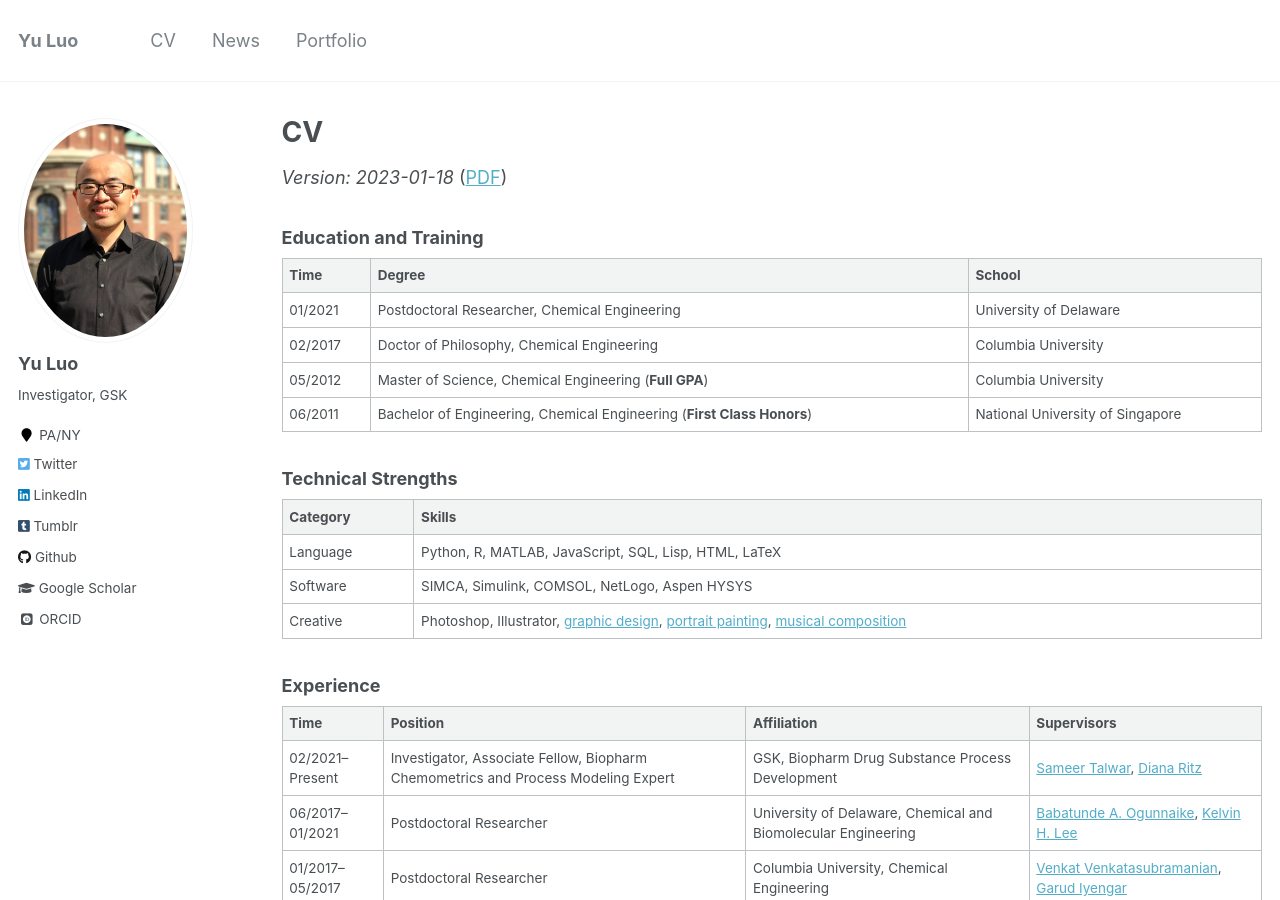
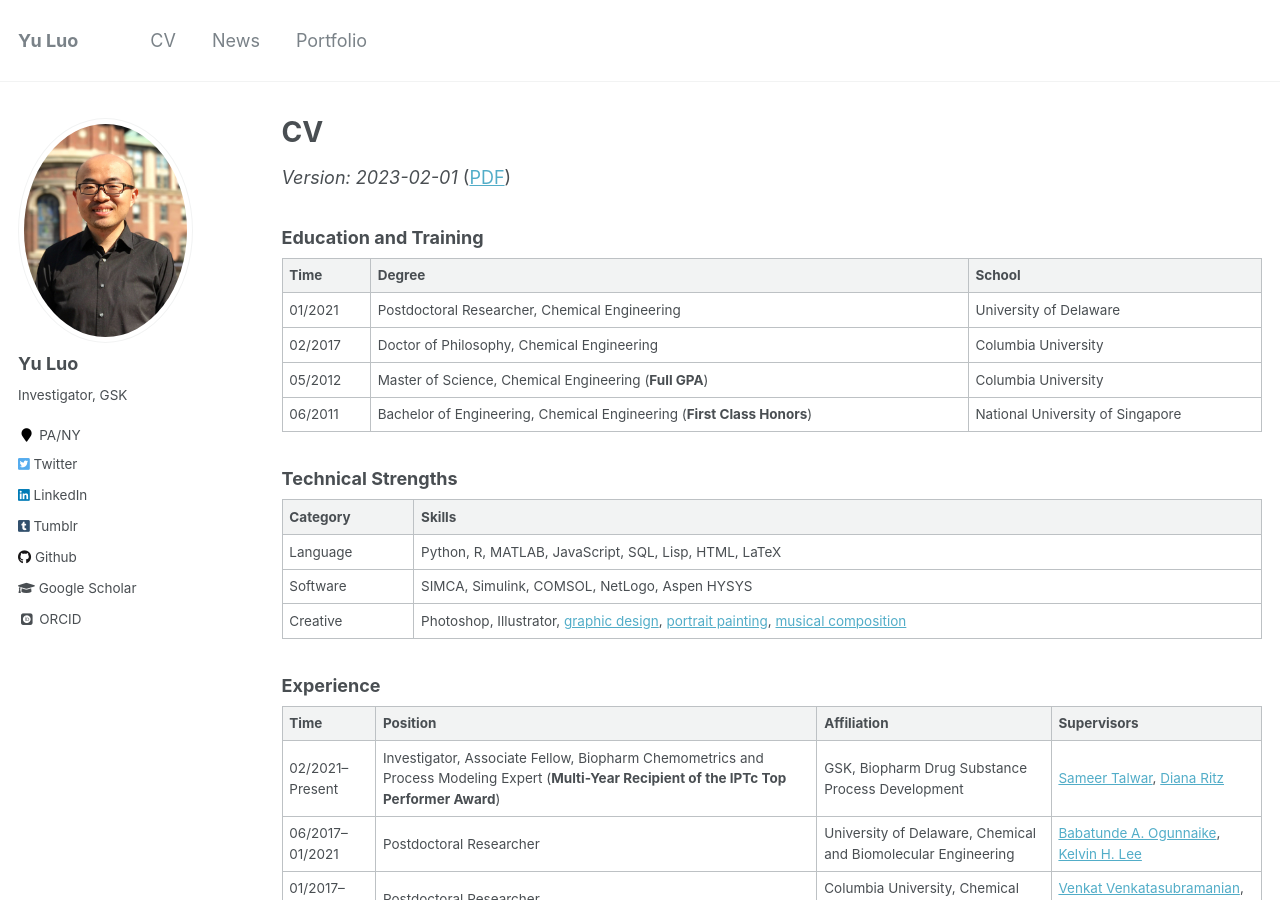
Before and after one commit to l16cn/l16cn.github.io, a Jekyll site: the page built from _pages/experience.md, in a window 1280 px wide and 900 px high. Built offline with Jekyll 4.4.1, drawn with Linux system fonts in a browser that asks for light colours; some web fonts are replaced.

Commit message:
updated cv with IPTc award

```diff
--- a/_pages/experience.md
+++ b/_pages/experience.md
@@ -5,7 +5,7 @@ permalink: /experience/
 author_profile: true
 ---
 
-_Version: 2023-01-18_ ([PDF](../files/2_cv.pdf))
+_Version: 2023-02-01_ ([PDF](../files/2_cv.pdf))
 
 ### Education and Training
 
@@ -35,7 +35,7 @@ _Version: 2023-01-18_ ([PDF](../files/2_cv.pdf))
 
 |Time|Position|Affiliation|Supervisors|
 |:-|:-|:-|:-|
-|02/2021–Present|Investigator, Associate Fellow, Biopharm Chemometrics and Process Modeling Expert|GSK, Biopharm Drug Substance Process Development|[Sameer Talwar](https://scholar.google.com/citations?user=KiDvjeYAAAAJ&hl=en), [Diana Ritz](https://www.linkedin.com/in/diana-b-ritz/)|
+|02/2021–Present|Investigator, Associate Fellow, Biopharm Chemometrics and Process Modeling Expert (**Multi-Year Recipient of the IPTc Top Performer Award**)|GSK, Biopharm Drug Substance Process Development|[Sameer Talwar](https://scholar.google.com/citations?user=KiDvjeYAAAAJ&hl=en), [Diana Ritz](https://www.linkedin.com/in/diana-b-ritz/)|
 |06/2017–01/2021|Postdoctoral Researcher|University of Delaware, Chemical and Biomolecular Engineering|[Babatunde A. Ogunnaike](https://yuluo.me/bao-website/), [Kelvin H. Lee](https://leelab.org)|
 |01/2017–05/2017|Postdoctoral Researcher|Columbia University, Chemical Engineering|[Venkat Venkatasubramanian](https://cris.cheme.columbia.edu), [Garud Iyengar](https://ieor.columbia.edu/faculty/garud-iyengar)|
 |09/2011–12/2016|Research and Teaching Assistant|Columbia University, Chemical Engineering|[Venkat Venkatasubramanian](https://cris.cheme.columbia.edu), [Garud Iyengar](https://ieor.columbia.edu/faculty/garud-iyengar)|
```
Also changed, not shown: README.md (+1 -0 lines), 5 other files.
